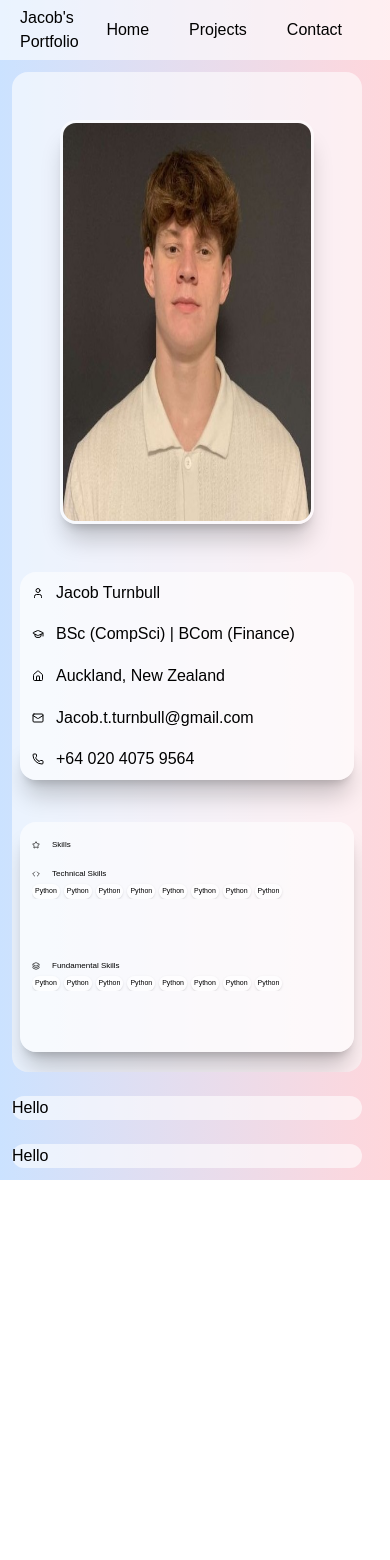
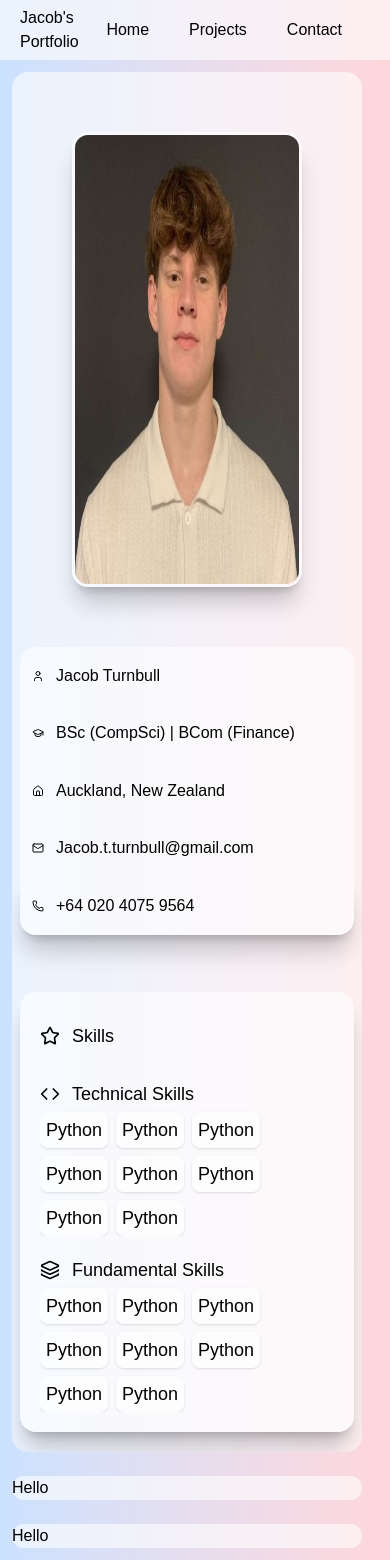
Before and after one commit to jt1732/jacobsPortfolio, a Next.js app: page / in a window 390 px wide. Before the commit the page ends 1180 px from the top, so only its background shows below. Built offline with nearby package versions, Linux system fonts and the light colour scheme.

Commit message:
Adjusted responsive features

```diff
--- a/src/app/page.tsx
+++ b/src/app/page.tsx
@@ -18,8 +18,8 @@
                     <div className="text-base min-h-[1000px] w-full grid grid-cols-1 grid-rows-24">
                             <div className='
                             col-span-1 relative min-h-fit
-                            row-span-12 lg:row-span-10
-                            m-12 sm:mx-25 md:mx-35 lg:mx-10
+                            row-span-10 md:row-span-12 lg:row-span-8 xl:row-span-10
+                            m-15 sm:mx-25 md:mx-35 lg:mx-12
                             '>
                                 <Image
                                     src="/headshot.jpg"
@@ -42,40 +42,40 @@
                                 <Phone className="w-3 h-3 lg:w-5 lg:h-5 text-black" />+64 020 4075 9564</div>
 
                             <div className='col-span-3 '></div>
-                            <div className='col-span-3 mb-5 row-span-8 bg-white/60 rounded-2xl mx-2 sm:mx-4 md:mx-8 lg:mx-12 text-[8px] lg:text-[12px] xl:text-base shadow-xl/20'>
+                            <div className='col-span-3 mb-5 row-span-8 bg-white/60 rounded-2xl mx-2 sm:mx-4 md:mx-8 lg:mx-12 text-lg shadow-xl/20'>
                                 <div className='h-full grid grid-cols-1 grid-rows-10'>
-                                    <div className='pl-3 md:pl-5 row-span-2 flex items-center gap-3'>
-                                        <Star className="w-2 h-2 lg:w-5 lg:h-5 text-black"/>Skills</div>
-                                    <div className='pl-3 md:pl-5 row-span-4 flex-col items-center gap-3'>
+                                    <div className='px-5 row-span-2 flex items-center gap-3'>
+                                        <Star className="w-5 h-5 text-black"/>Skills</div>
+                                    <div className='px-5 row-span-4 flex-col items-center gap-3'>
                                          <div className='flex items-center gap-3'>
-                                            <Code className="w-2 h-2 lg:w-5 lg:h-5 text-black" />
+                                            <Code className="w-5 h-5 text-black" />
                                             <span>Technical Skills</span>
                                          </div>
-                                            <div className="w-full flex flex-wrap items-center pt-1 gap-1 overflow-hidden text-[7px] md:text-[8px] xl:text-sm">
-                                                <span className="px-0.75 py-0.5 bg-white/70 rounded-lg shadow-sm">Python</span>
-                                                <span className="px-0.75 py-0.5 bg-white/70 rounded-lg shadow-sm">Python</span>
-                                                <span className="px-0.75 py-0.5 bg-white/70 rounded-lg shadow-sm">Python</span>
-                                                <span className="px-0.75 py-0.5 bg-white/70 rounded-lg shadow-sm">Python</span>
-                                                <span className="px-0.75 py-0.5 bg-white/70 rounded-lg shadow-sm">Python</span>
-                                                <span className="px-0.75 py-0.5 bg-white/70 rounded-lg shadow-sm">Python</span>
-                                                <span className="px-0.75 py-0.5 bg-white/70 rounded-lg shadow-sm">Python</span>
-                                                <span className="px-0.75 py-0.5 bg-white/70 rounded-lg shadow-sm">Python</span>
+                                            <div className="w-full flex flex-wrap items-center pt-1 gap-2 overflow-hidden">
+                                                <span className="px-1.5 py-1 bg-white/70 rounded-lg shadow-sm">Python</span>
+                                                <span className="px-1.5 py-1 bg-white/70 rounded-lg shadow-sm">Python</span>
+                                                <span className="px-1.5 py-1 bg-white/70 rounded-lg shadow-sm">Python</span>
+                                                <span className="px-1.5 py-1 bg-white/70 rounded-lg shadow-sm">Python</span>
+                                                <span className="px-1.5 py-1 bg-white/70 rounded-lg shadow-sm">Python</span>
+                                                <span className="px-1.5 py-1 bg-white/70 rounded-lg shadow-sm">Python</span>
+                                                <span className="px-1.5 py-1 bg-white/70 rounded-lg shadow-sm">Python</span>
+                                                <span className="px-1.5 py-1 bg-white/70 rounded-lg shadow-sm">Python</span>
                                             </div>
                                         </div>
-                                    <div className='pl-3 md:pl-5 row-span-4 flex-col items-center gap-3'>
+                                    <div className='px-5 pb-5 row-span-4 flex-col items-center gap-2'>
                                          <div className='flex items-center gap-3'>
-                                            <Layers className="w-2 h-2 lg:w-5 lg:h-5 text-black" />
+                                            <Layers className="w-5 h-5 text-black" />
                                             <span>Fundamental Skills</span>
                                           </div>
-                                            <div className="w-full flex flex-wrap items-center pt-1 gap-1 overflow-hidden text-[7px] md:text-[8px] xl:text-sm">
-                                                <span className="px-0.75 py-0.5 bg-white/70 rounded-lg shadow-sm">Python</span>
-                                                <span className="px-0.75 py-0.5 bg-white/70 rounded-lg shadow-sm">Python</span>
-                                                <span className="px-0.75 py-0.5 bg-white/70 rounded-lg shadow-sm">Python</span>
-                                                <span className="px-0.75 py-0.5 bg-white/70 rounded-lg shadow-sm">Python</span>
-                                                <span className="px-0.75 py-0.5 bg-white/70 rounded-lg shadow-sm">Python</span>
-                                                <span className="px-0.75 py-0.5 bg-white/70 rounded-lg shadow-sm">Python</span>
-                                                <span className="px-0.75 py-0.5 bg-white/70 rounded-lg shadow-sm">Python</span>
-                                                <span className="px-0.75 py-0.5 bg-white/70 rounded-lg shadow-sm">Python</span>
+                                            <div className="w-full flex flex-wrap items-center pt-1 gap-2 overflow-hidden">
+                                                <span className="px-1.5 py-1 bg-white/70 rounded-lg shadow-sm">Python</span>
+                                                <span className="px-1.5 py-1 bg-white/70 rounded-lg shadow-sm">Python</span>
+                                                <span className="px-1.5 py-1 bg-white/70 rounded-lg shadow-sm">Python</span>
+                                                <span className="px-1.5 py-1 bg-white/70 rounded-lg shadow-sm">Python</span>
+                                                <span className="px-1.5 py-1 bg-white/70 rounded-lg shadow-sm">Python</span>
+                                                <span className="px-1.5 py-1 bg-white/70 rounded-lg shadow-sm">Python</span>
+                                                <span className="px-1.5 py-1 bg-white/70 rounded-lg shadow-sm">Python</span>
+                                                <span className="px-1.5 py-1 bg-white/70 rounded-lg shadow-sm">Python</span>
                                             </div>
                                     </div>
                                 </div>
```
